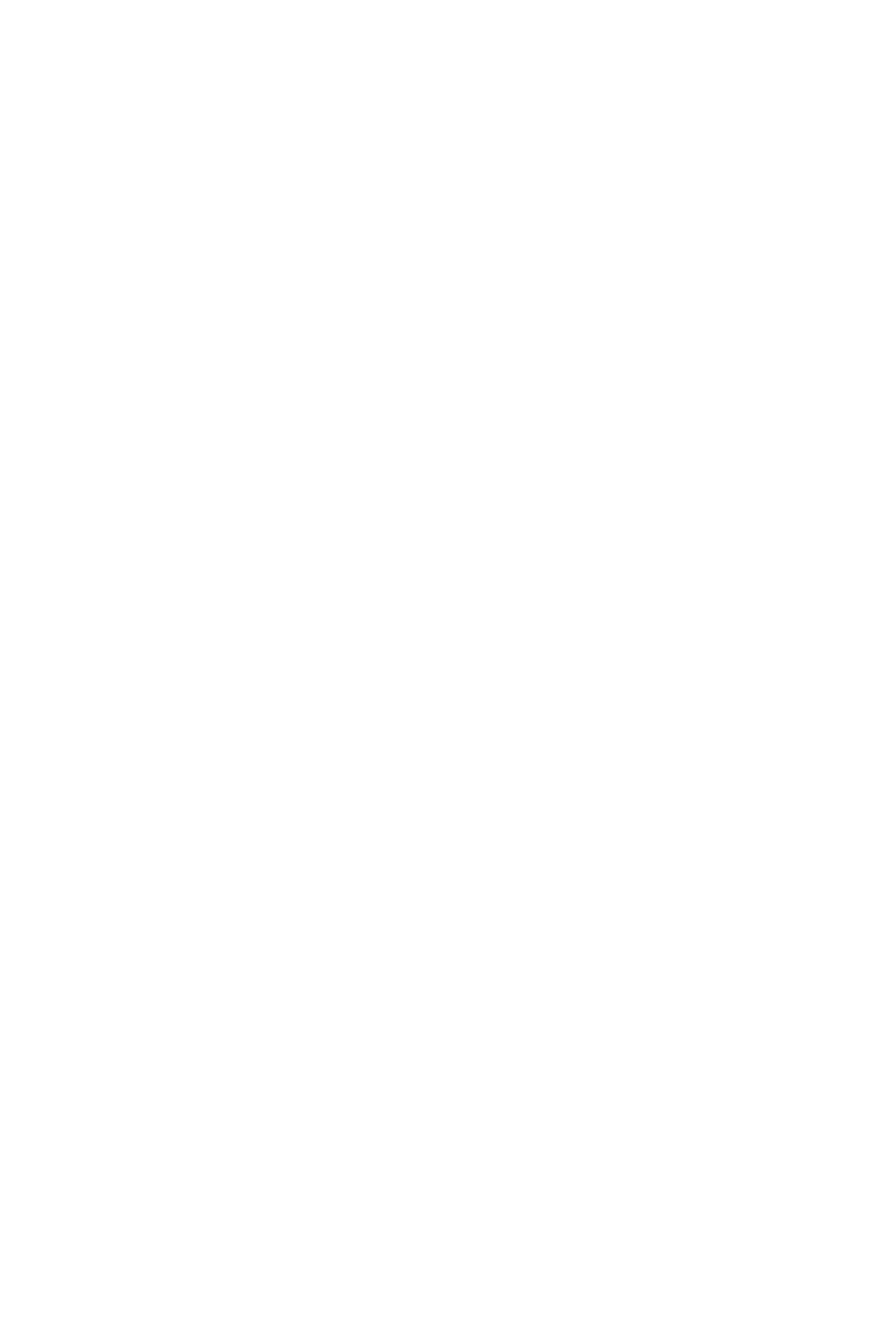
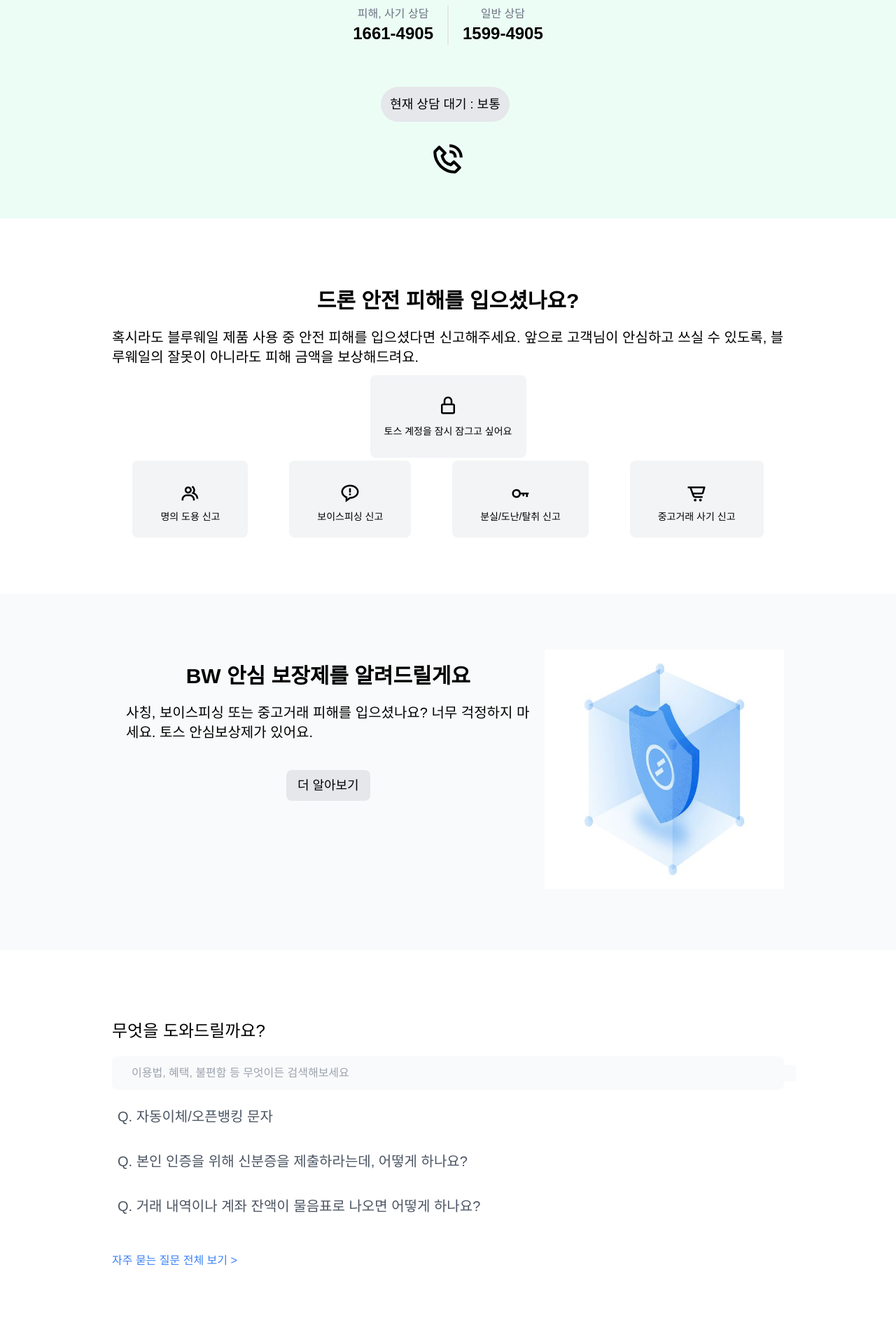
Before and after one commit to naringst/Capstone-Design, a Next.js app: page /support in a window 1280 px wide. Shown: the part 320-2240 px from the top of the page at 70% size. Before the commit the page ends 800 px from the top, so only its background shows below. Built offline with nearby package versions, Linux system fonts and the light colour scheme.

Commit message:
fix : reactive support page

```diff
--- a/pages/support.tsx
+++ b/pages/support.tsx
@@ -1,6 +1,150 @@
+import Footer from "../component/layout/footer";
 import Navbar from "../component/layout/navbar";
+import Image from "next/image";
+import {
+  BiKey,
+  BiCartAlt,
+  BiPhoneCall,
+  BiLockAlt,
+  BiGroup,
+  BiMessageRoundedError,
+  BiSearch,
+} from "react-icons/bi";
+import secure from "../public/secure.jpeg";
+import Link from "next/link";
 
 const Support = () => {
-  return <Navbar />;
+  return (
+    <div>
+      <Navbar />
+      <div className="justify-items-center md:px-20 py-10 p-auto bg-[#ecfdf5] mx-auto ">
+        <div className="ibm text-center font-semibold md:text-5xl sm:text-4xl text-3xl md:px-20 md:py-5 mx-auto md:mx-20 my-5">
+          <h1 className=" leading-tight">
+            BW 고객센터에서 <br /> 24시간 상담받을 수 있어요!
+          </h1>
+        </div>
+
+        <div className="flex md:px-20 py-10 mx-20 my-5 place-content-center divide-x-2 divide-gray-200">
+          <div className="text-center px-5 ">
+            <h2 className="ibm text-medium text-gray-500">피해, 사기 상담</h2>
+            <h1 className="ibm font-semibold  text-2xl">1661-4905</h1>
+          </div>
+          <div className="text-center px-5">
+            <h2 className="ibm text-medium text-gray-500">일반 상담</h2>
+            <h1 className="ibm font-semibold text-2xl">1599-4905</h1>
+          </div>
+        </div>
+        <div className="text-center mx-auto">
+          <button className="ibm text-black md:text-lg bg-gray-200 border border-transparent focus:outline-none hover:bg-gray-150 focus:ring-1 focus:ring-gray-200 font-small rounded-full  px-3 py-2.5 mr-2 mb-2 dark:bg-gray-800 dark:text-white dark:border-gray-600 dark:hover:bg-gray-700 dark:hover:border-gray-600 dark:focus:ring-gray-700">
+            현재 상담 대기 : 보통
+          </button>
+          <BiPhoneCall size="50" className="mx-auto my-5" />
+        </div>
+      </div>
+
+      <section className="md:px-40 p-10 md:py-20 ibm bg-white place-items-center">
+        <h1 className="ibm md:text-3xl text-2xl font-semibold my-5">
+          드론 안전 피해를 입으셨나요?
+        </h1>
+        <h2 className="ibm md:text-xl text-base font-light leading-relaxed">
+          혹시라도 블루웨일 제품 사용 중 안전 피해를 입으셨다면 신고해주세요.
+          앞으로 고객님이 안심하고 쓰실 수 있도록, 블루웨일의 잘못이 아니라도
+          피해 금액을 보상해드려요.
+        </h2>
+        <div className="ibm md:text-sm text-xs bg-gray-100 rounded-lg p-2 mt-3 ">
+          <BiLockAlt className="mx-auto mt-5" size={30} />
+          <h1 className="p-3 mb-2 text-center">
+            토스 계정을 잠시 잠그고 싶어요
+          </h1>
+        </div>
+        <div className="md:flex md:text-sm text-xs mx-auto place-content-stretch text-center">
+          <div className="bg-gray-100 px-10 py-5 mx-auto mt-1 rounded-lg ">
+            <BiGroup className="mx-auto mt-3" size={30} />
+            <h1 className="mt-2">명의 도용 신고</h1>
+          </div>
+          <div className="bg-gray-100 px-10 py-5 mx-auto mt-1 rounded-lg ">
+            <BiMessageRoundedError className="mx-auto mt-3" size={30} />
+            <h1 className="mt-2">보이스피싱 신고</h1>
+          </div>
+          <div className="bg-gray-100 px-10 py-5  mx-auto mt-1 rounded-lg">
+            <BiKey className="mx-auto mt-3" size={30} />
+            <h1 className="mt-2">분실/도난/탈취 신고</h1>
+          </div>
+          <div className="bg-gray-100 px-10 py-5 mx-auto  mt-1 rounded-lg">
+            <BiCartAlt className="mx-auto mt-3" size={30} />
+            <h1 className="mt-2">중고거래 사기 신고</h1>
+          </div>
+        </div>
+      </section>
+
+      <section className="bg-gray-50">
+        <div className="flex md:px-40 px-10">
+          <div className="px-5 mx-auto py-20 ibm place-items-center">
+            <h1 className="ibm md:text-3xl text-2xl font-semibold my-5">
+              BW 안심 보장제를 알려드릴게요
+            </h1>
+            <h2 className="ibm md:text-xl text-normal font-light leading-relaxed ">
+              사칭, 보이스피싱 또는 중고거래 피해를 입으셨나요? 너무 걱정하지
+              마세요. 토스 안심보상제가 있어요.
+            </h2>
+            <button className="mt-10 my-4 px-4 py-2 rounded-lg bg-gray-200 hover:bg-gray-300 ibm md:text-lg">
+              더 알아보기
+            </button>
+          </div>
+          <div className="mx-auto py-20 ibm place-items-center">
+            <Image src={secure} width={500} height={500} />
+          </div>
+        </div>
+      </section>
+      <section>
+        <div className="md:px-40 md:py-20 p-10 mx-auto ibm">
+          <h1 className="my-5 text-2xl font-medium">무엇을 도와드릴까요?</h1>
+          <div className="flex bg-gray-50 mx-auto rounded-lg p-3 display-block ">
+            <BiSearch size="20" className="content-start mx-2 " />
+            <input
+              className="bg-gray-50 text-gray-500 overflow-auto border-collapse  px-auto"
+              type="text"
+              size={100}
+              placeholder="이용법, 혜택, 불편함 등 무엇이든 검색해보세요"
+            />
+          </div>
+
+          <h1 className="py-3 my-3 px-2 md:text-xl text-lg text-gray-600 hover:bg-gray-100 rounded-lg hover:cursor-pointer">
+            Q. 자동이체/오픈뱅킹 문자
+          </h1>
+
+          <h1 className="py-3 my-3 px-2 md:text-xl text-lg text-gray-600 hover:bg-gray-100 rounded-lg hover:cursor-pointer">
+            Q. 본인 인증을 위해 신분증을 제출하라는데, 어떻게 하나요?
+          </h1>
+
+          <h1 className="py-3 my-3 px-2 md:text-xl text-lg  text-gray-600 hover:bg-gray-100 rounded-lg hover:cursor-pointer">
+            Q. 거래 내역이나 계좌 잔액이 물음표로 나오면 어떻게 하나요?
+          </h1>
+          <Link href="/faq">
+            <p className="text-blue-500 font-medium py-5 my-5">
+              자주 묻는 질문 전체 보기 &gt;
+            </p>
+          </Link>
+        </div>
+      </section>
+      <section className="bg-[#ecfdf5]">
+        <div className="flex md:px-40 px-10">
+          <div className="px-5 mx-auto md:py-20 py-10 ibm place-items-center">
+            <h1 className="ibm md:text-3xl text-2xl font-semibold my-5 mr-4 leading-normal text-gray-700">
+              문제가 아직 해결되지 않았다면 <br />
+              언제든 연락해주세요
+            </h1>
+            <h2 className="ibm md:text-xl text-normal text-gray-600 font-light leading-relaxed ">
+              24시간 BW 고객센터 1599-xxxx
+            </h2>
+          </div>
+          <div className="mx-auto py-20 ibm place-items-center">
+            <Image src={secure} width={300} height={200} />
+          </div>
+        </div>
+      </section>
+      <Footer />
+    </div>
+  );
 };
 export default Support;
```
Also changed, not shown: public/secure.jpeg (added).
